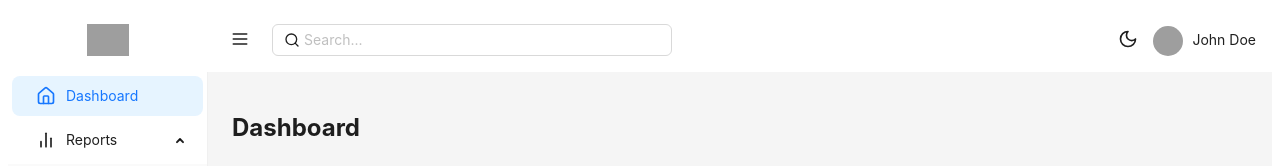
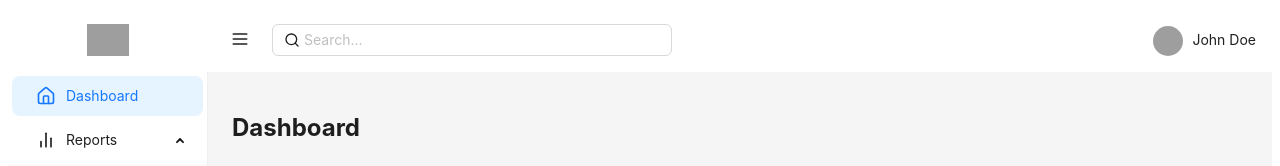
Before and after one commit to DMNihal65/BELMES, a React (Vite) app: page / in a window 1280 px wide. Shown: the top 166 px of the page. Built offline with nearby package versions, Linux system fonts and the light colour scheme; grey boxes are pictures that could not be loaded.

Commit message:
removed the dark theme from the project

```diff
--- a/src/App.jsx
+++ b/src/App.jsx
@@ -1,17 +1,10 @@
-import { ConfigProvider, theme } from 'antd'
+import { ConfigProvider } from 'antd'
 import { RouterProvider } from 'react-router-dom'
 import { router } from './routes'
-import useStore from './store/useStore'
 
 function App() {
-  const isDarkMode = useStore((state) => state.isDarkMode)
-
   return (
-    <ConfigProvider
-      theme={{
-        algorithm: isDarkMode ? theme.darkAlgorithm : theme.defaultAlgorithm,
-      }}
-    >
+    <ConfigProvider>
       <RouterProvider router={router} />
     </ConfigProvider>
   )
--- a/src/components/layout/Header.jsx
+++ b/src/components/layout/Header.jsx
@@ -1,13 +1,12 @@
-import { Avatar, Button, Dropdown, Input, Layout, Space, theme } from 'antd'
-import { LogOut, Menu as MenuIcon, Moon, Search, Sun, User } from 'lucide-react'
+import { Avatar, Button, Dropdown, Input, Layout, Space } from 'antd'
+import { LogOut, Menu as MenuIcon, Search, User } from 'lucide-react'
 import useStore from '../../store/useStore'
 import { useNavigate } from 'react-router-dom'
 
 const { Header: AntHeader } = Layout
 
 function Header() {
-  const { toggleSidebar, isDarkMode, toggleDarkMode, user, logout } = useStore()
-  const { token } = theme.useToken()
+  const { toggleSidebar, user, logout } = useStore()
   const navigate = useNavigate()
 
   const profileMenuItems = [
@@ -31,7 +30,7 @@ function Header() {
   return (
     <AntHeader
       style={{
-        background: token.colorBgContainer,
+        background: '#fff',
         padding: '0 16px',
         display: 'flex',
         alignItems: 'center',
@@ -51,12 +50,6 @@ function Header() {
       />
 
       <div style={{ marginLeft: 'auto', display: 'flex', gap: '8px', alignItems: 'center' }}>
-        <Button
-          type="text"
-          icon={isDarkMode ? <Sun size={20} /> : <Moon size={20} />}
-          onClick={toggleDarkMode}
-        />
-
         <Dropdown menu={{ items: profileMenuItems }} placement="bottomRight">
           <Space className="cursor-pointer">
             <Avatar src={user?.avatar} />
--- a/src/store/useStore.js
+++ b/src/store/useStore.js
@@ -10,10 +10,6 @@ const useStore = create((set) => ({
   setUser: (user) => set({ user }),
   logout: () => set({ user: null }),
 
-  // Theme state
-  isDarkMode: false,
-  toggleDarkMode: () => set((state) => ({ isDarkMode: !state.isDarkMode })),
-
   // Sidebar state
   isSidebarCollapsed: false,
   toggleSidebar: () => set((state) => ({ isSidebarCollapsed: !state.isSidebarCollapsed })),
```
